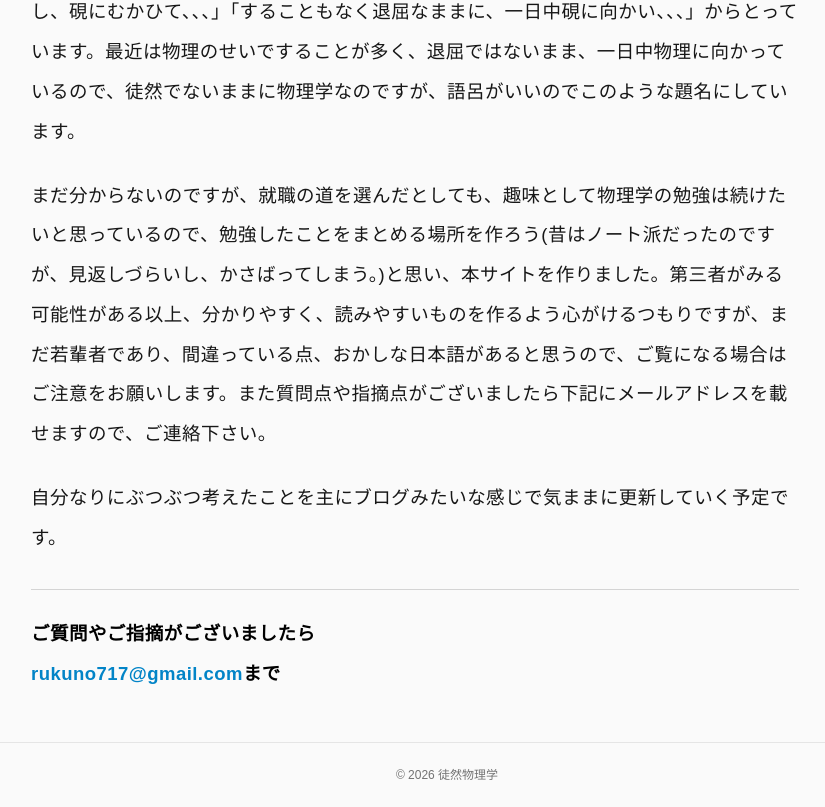
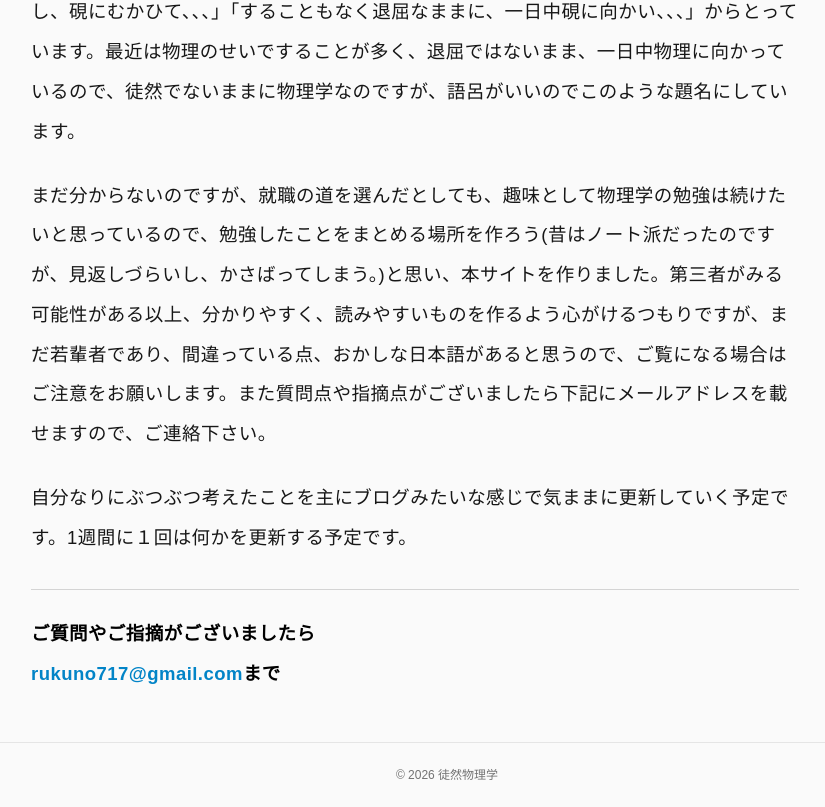
Before and after one commit to rukuno717-beep/turedure-physics, a Next.js app: page / in a window 1280 px wide. Shown: the part 2628-3435 px from the top of the page, without its empty margins (193-1018 px from the left). Built offline with nearby package versions, Linux system fonts and the light colour scheme.

Commit message:
update: add update frequency to profile

```diff
--- a/app/page.tsx
+++ b/app/page.tsx
@@ -119,7 +119,7 @@ export default function Home() {
           </p>
 
           <p>
-            自分なりにぶつぶつ考えたことを主にブログみたいな感じで気ままに更新していく予定です。
+            自分なりにぶつぶつ考えたことを主にブログみたいな感じで気ままに更新していく予定です。1週間に１回は何かを更新する予定です。
           </p>
 
           {/* お問い合わせ・連絡先 */}
```
